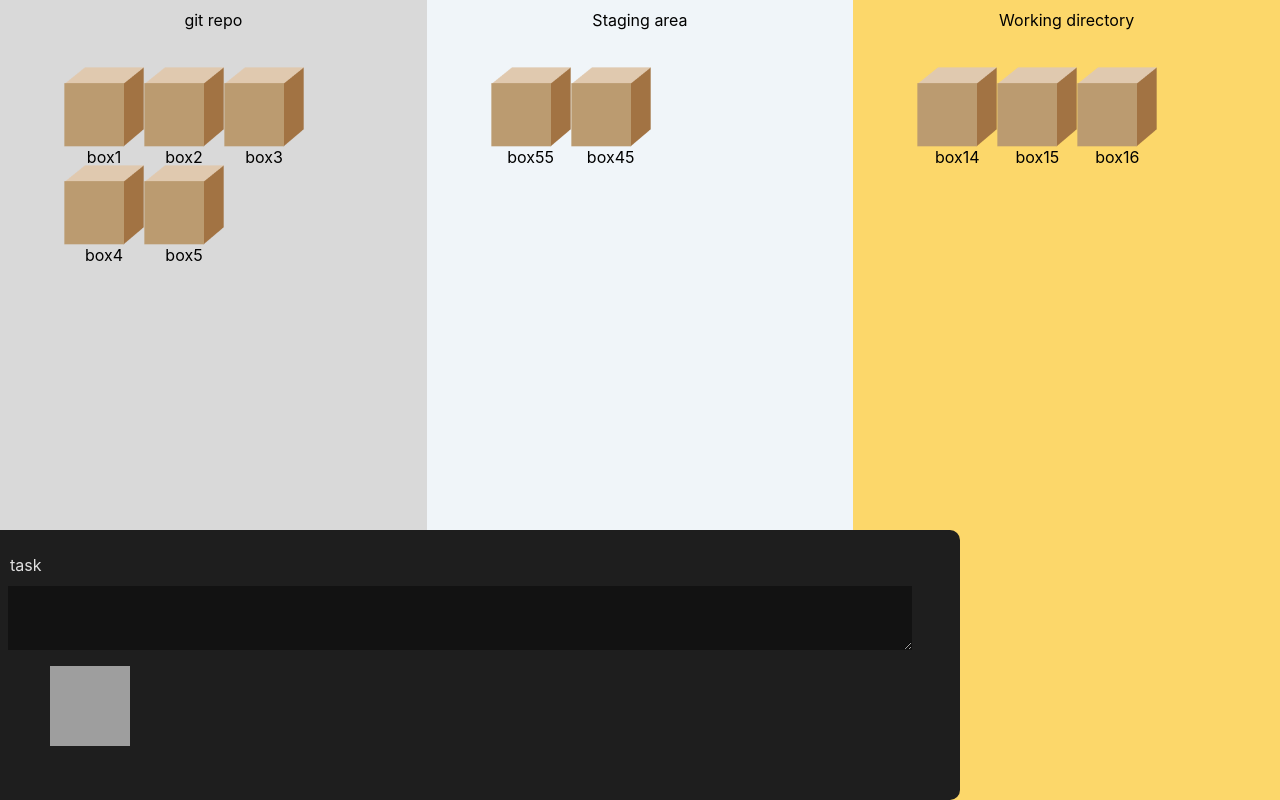
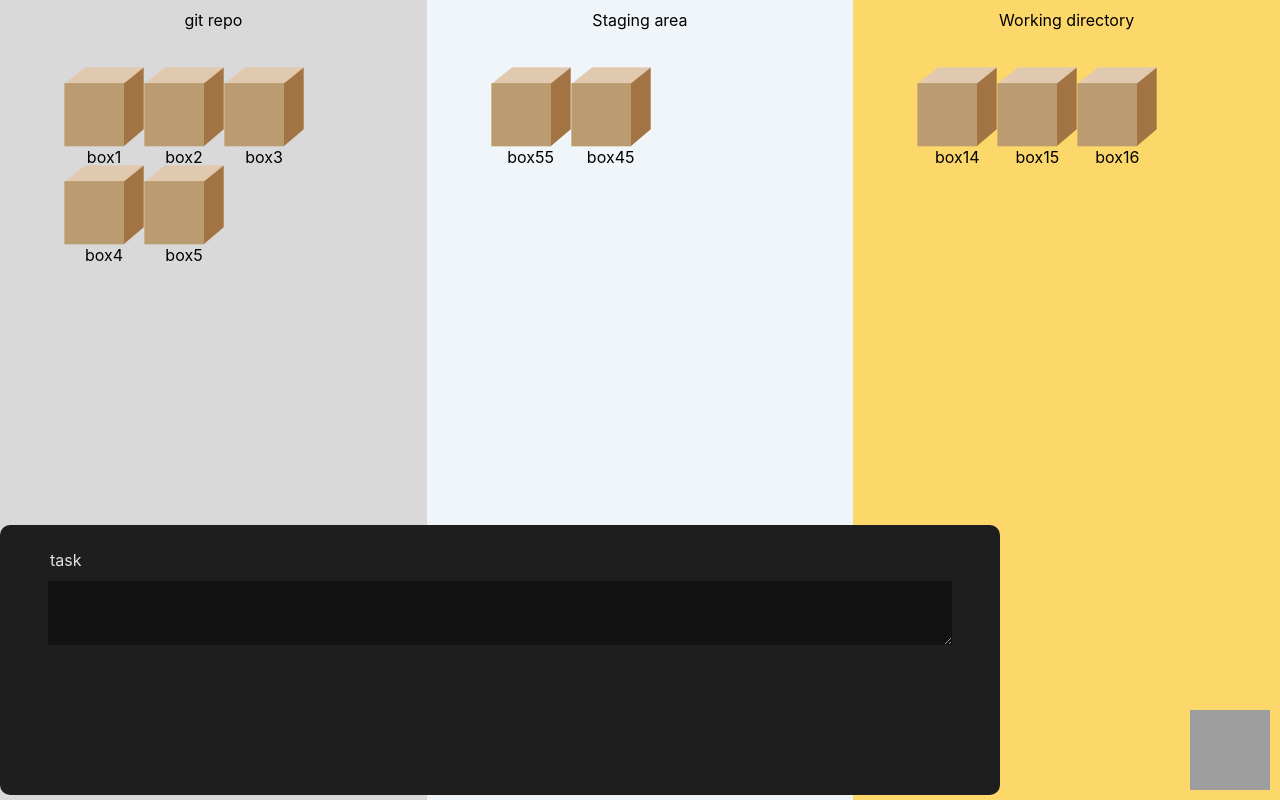
Before and after one commit to yeboka/my-git-app, a React (Create React App) app in the folder gitforkid/: page / in a window 1280 px wide. Built offline with nearby package versions, Linux system fonts and the light colour scheme; grey boxes are pictures that could not be loaded.

Commit message:
mkdir command

```diff
--- a/gitforkid/src/App.css
+++ b/gitforkid/src/App.css
@@ -35,10 +35,10 @@
 .comand-line {
     width: 1000px;
     height: 270px;
-    position: absolute;
-    bottom: 0px;
+    position: fixed;
+    bottom: 5px;
 
-    right: 25%;
+
     background-color:#1e1e1e;
     border-radius: 10px;
     display: flex;
@@ -85,6 +85,8 @@ textarea:focus{
 
 .icon {
     position: fixed;
-    bottom: 50px;
-    left: 50px;
+    width: 30px;
+    height: 30px;
+    right: 60px;
+    bottom: 60px;
 }
--- a/gitforkid/src/App.js
+++ b/gitforkid/src/App.js
@@ -121,6 +121,9 @@ function App() {
         case 'pull':
           gitPull();
           break;
+        case 'mkdir':
+          mkdir(fileName);
+          break;
         default:
           break;
       }} else {
@@ -134,6 +137,11 @@ function App() {
       event.preventDefault();
       console.log(story.pop());
     }
+  }
+
+  const mkdir = (fileName) => {
+    console.log(fileName);
+    setDirectory([...directory, {key: uuid4(), name: fileName, status: 'untracked'}])
   }
 
   const gitPull = () => {
@@ -220,6 +228,8 @@ function App() {
       return 'push'
     } else if(input.startsWith('git pull origin')){
       return 'pull'
+    }else if(input.startsWith('mkdir')){
+      return 'mkdir' + input.substring(5)
     }else {
       return false;
     }
@@ -233,7 +243,7 @@ function App() {
     <div className='container'>
 
       <motion.div className='comand-line'
-      whileHover={{ scale: 1.3 }}>
+      whileHover={{ translateX: 50}}>
         {/* <input type="text" /> */}
         <div className='task'>
           task
@@ -251,6 +261,9 @@ function App() {
             repo.map((box) => (
               <motion.div className='mapedBox' key={box.key}
               whileHover={{ scale: 1.3 }}
+              initial={{ opacity: 0, scale: 0.5 }}
+              animate={{ opacity: 1, scale: 1 }}
+              transition={{ duration: 0.5 }}
               >
                 <BoxImg name = {box.name} status = {box.status} />
               </motion.div>
@@ -266,7 +279,10 @@ function App() {
           {
             stage.map((box) => (
               <motion.div className='mapedBox' key={box.key}
-              whileHover={{ scale: 1.3 }}>
+              whileHover={{ scale: 1.3 }}
+              initial={{ opacity: 0, scale: 0.5 }}
+              animate={{ opacity: 1, scale: 1 }}
+              transition={{ duration: 0.5 }}>
                 <BoxImg name = {box.name} status = {box.status} />
               </motion.div>
             ))
@@ -281,7 +297,10 @@ function App() {
           {
             directory.map((box) => (
               <motion.div className='mapedBox' key={box.key}
-              whileHover={{ scale: 1.3 }}>
+              whileHover={{ scale: 1.3 }}
+              initial={{ opacity: 0, scale: 0.5 }}
+              animate={{ opacity: 1, scale: 1 }}
+              transition={{ duration: 0.5 }}>
                 <BoxImg name = {box.name} status = {box.status} />
               </motion.div>
             ))
@@ -298,9 +317,11 @@ function App() {
       ))}
       </div>
     </Modal>
-    <InfoButton className="icon" onClick={() => setInfoActive(true)}/>
-    <Modal active={infoActive} setInfoActive = {setInfoActive}>
-    Lorem Ipsum is simply dummy text of the printing and typesetting industry. Lorem Ipsum has been the industry's standard dummy text ever since the 1500s, when an unknown printer took a galley of type an
+
+      <InfoButton className="icon" onClick={() => setInfoActive(!infoActive)}/>
+
+    <Modal active={infoActive} setActive = {setInfoActive}>
+      Lorem Ipsum is simply dummy text of the printing and typesetting industry. Lorem Ipsum has been the industry's standard dummy text ever since the 1500s, when an unknown printer took a galley of type an
     </Modal>
     </div>
 
```
